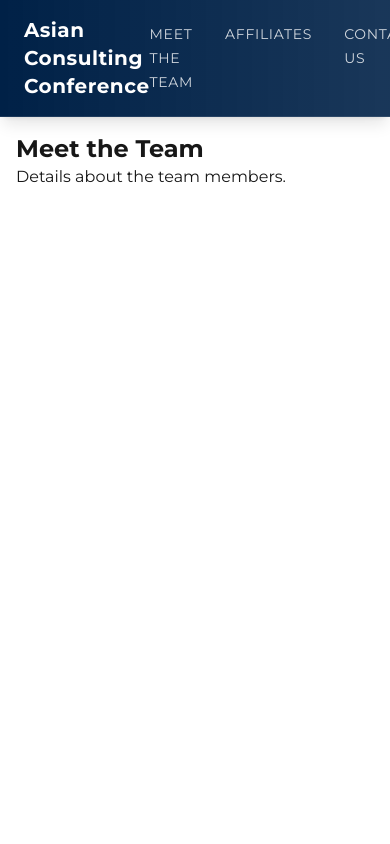
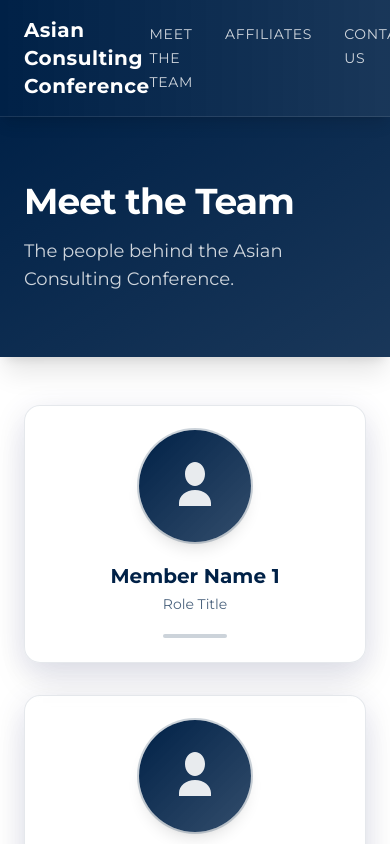
Before and after one commit to Riekhesh/ACCWebsite, a Next.js app: page /meet-the-team in a window 390 px wide. Shown: the top 844 px of the page. Built offline with nearby package versions, Linux system fonts and the light colour scheme.

Commit message:
Meet the Team: add 8-member responsive grid with themed cards and placeholders

```diff
--- a/src/pages/meet-the-team.tsx
+++ b/src/pages/meet-the-team.tsx
@@ -1,8 +1,55 @@
+const members = Array.from({ length: 8 }, (_, idx) => ({
+  id: idx + 1,
+  name: `Member Name ${idx + 1}`,
+  role: `Role Title`,
+}));
+
 const MeetTheTeamPage = () => {
   return (
-    <div className="container mx-auto p-4">
-      <h1 className="text-2xl font-bold">Meet the Team</h1>
-      <p>Details about the team members.</p>
+    <div className="min-h-screen bg-[var(--secondary)]">
+      {/* Header */}
+      <section className="bg-gradient-to-br from-[var(--primary)] via-[var(--primary)]/95 to-[var(--primary)]/90 text-white py-16 shadow-xl">
+        <div className="max-w-7xl mx-auto px-6">
+          <h1 className="text-4xl md:text-5xl font-bold tracking-tight" style={{ fontFamily: 'Montserrat, Arial, sans-serif' }}>
+            Meet the Team
+          </h1>
+          <p className="mt-4 text-white/80 text-lg max-w-2xl" style={{ fontFamily: 'Montserrat, Arial, sans-serif' }}>
+            The people behind the Asian Consulting Conference.
+          </p>
+        </div>
+      </section>
+
+      {/* Team Grid */}
+      <section className="max-w-7xl mx-auto px-6 py-12 md:py-16">
+        <div className="grid grid-cols-1 sm:grid-cols-2 md:grid-cols-3 lg:grid-cols-4 gap-8">
+          {members.map((member) => (
+            <article
+              key={member.id}
+              className="group rounded-2xl border border-[var(--primary)]/10 bg-white/70 backdrop-blur supports-[backdrop-filter]:bg-white/60 shadow-xl hover:shadow-2xl transition-all duration-300 p-6 flex flex-col items-center text-center"
+              style={{ boxShadow: '0 20px 40px 0 rgba(0, 0, 0, 0.06), 0 8px 32px 0 rgba(31, 38, 135, 0.12)' }}
+            >
+              {/* Avatar placeholder */}
+              <div className="relative w-28 h-28 rounded-full bg-gradient-to-br from-[var(--primary)] to-[var(--primary)]/80 flex items-center justify-center text-white shadow-lg ring-2 ring-[var(--primary)]/20">
+                {/* User icon */}
+                <svg className="w-12 h-12 opacity-90" fill="currentColor" viewBox="0 0 24 24" aria-hidden="true">
+                  <path d="M12 12c2.761 0 5-2.69 5-6s-2.239-6-5-6-5 2.69-5 6 2.239 6 5 6zm0 2c-4.418 0-8 2.91-8 6.5V22h16v-1.5C20 16.91 16.418 14 12 14z" />
+                </svg>
+              </div>
+
+              {/* Name & Role */}
+              <h3 className="mt-5 text-xl font-bold text-[var(--primary)]" style={{ fontFamily: 'Montserrat, Arial, sans-serif' }}>
+                {member.name}
+              </h3>
+              <p className="mt-1 text-[var(--primary)]/70 text-sm" style={{ fontFamily: 'Montserrat, Arial, sans-serif' }}>
+                {member.role}
+              </p>
+
+              {/* Card hover accent */}
+              <div className="mt-5 h-1 w-16 rounded-full bg-[var(--primary)]/20 group-hover:bg-[var(--primary)] transition-colors"></div>
+            </article>
+          ))}
+        </div>
+      </section>
     </div>
   );
 };
```
